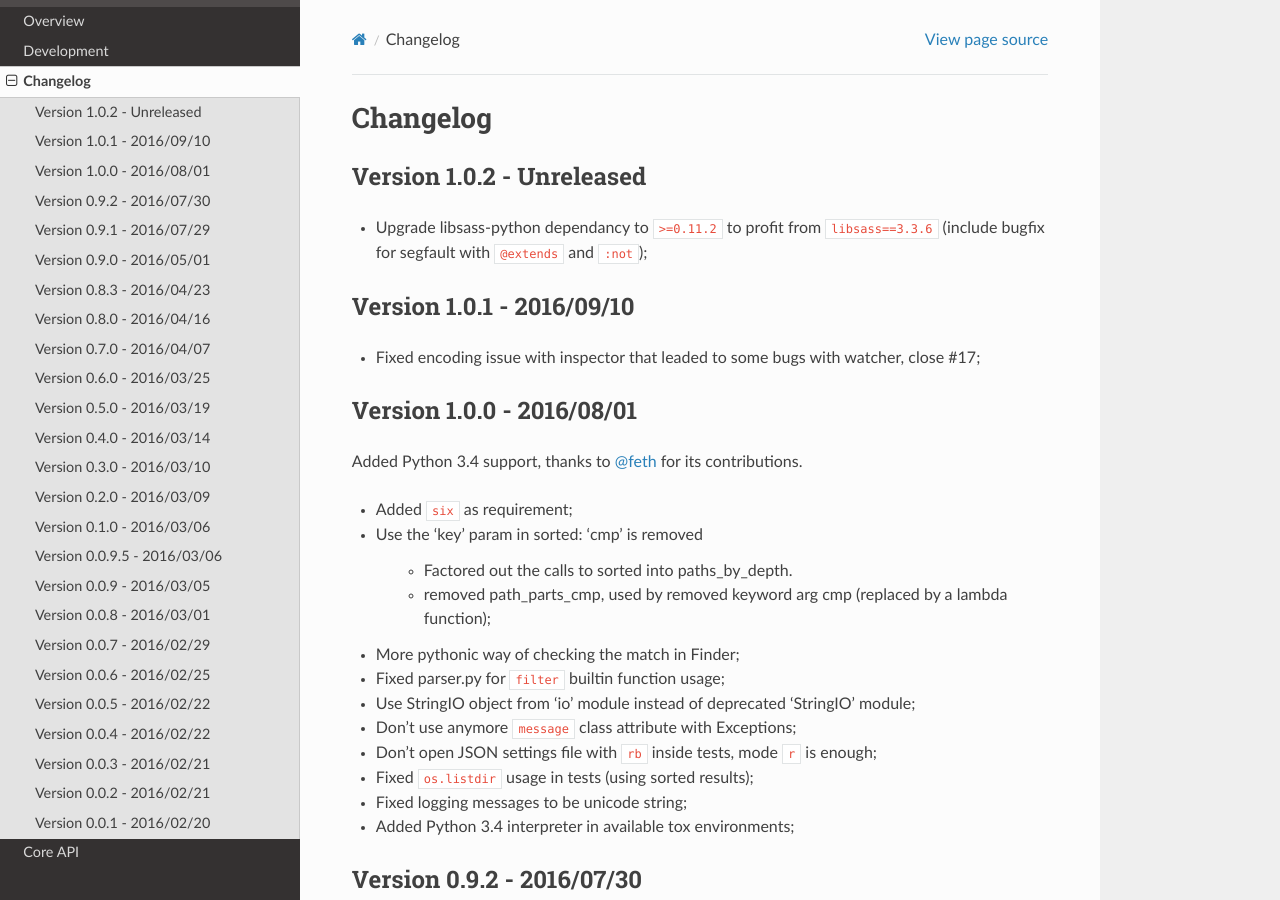
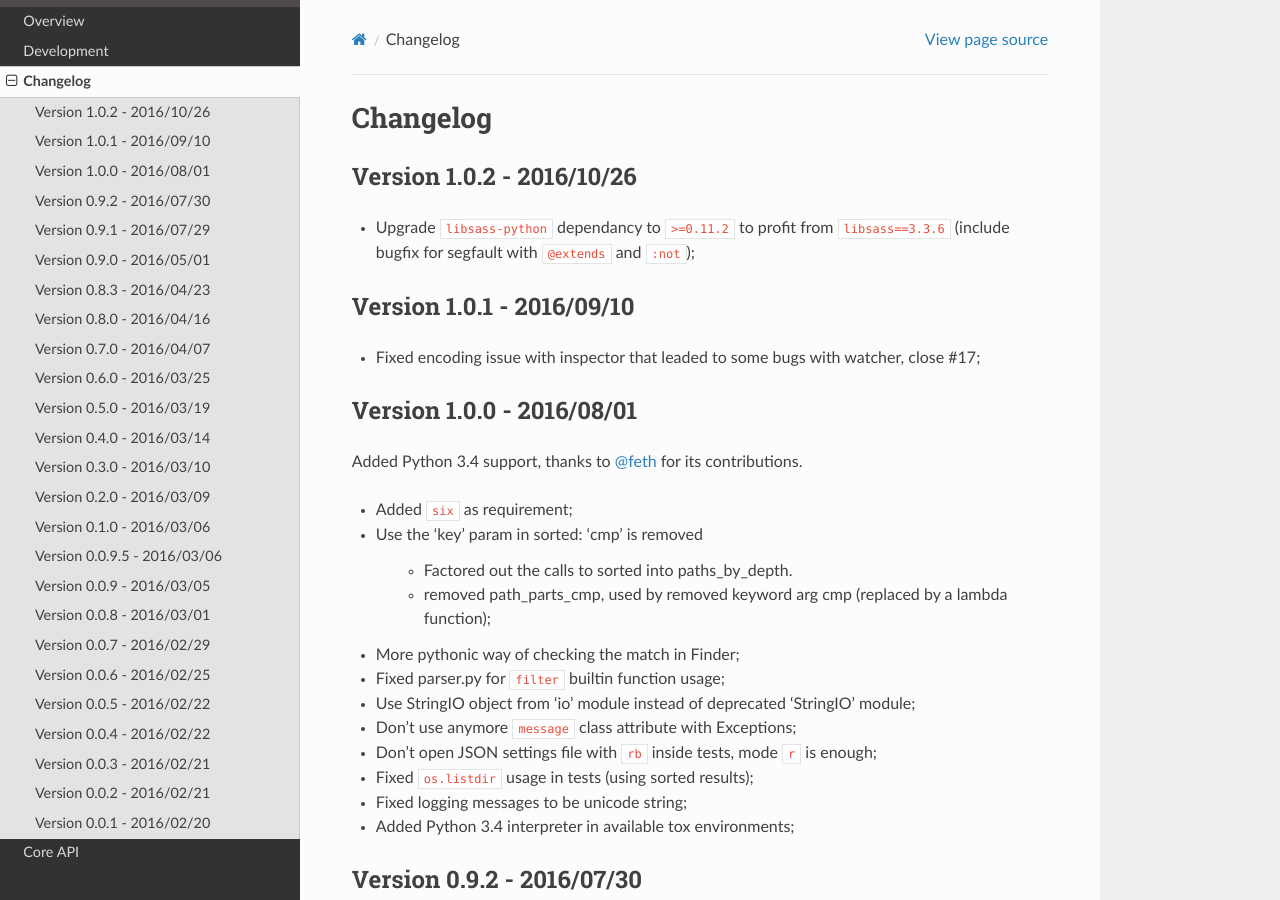
Before and after one commit to sveetch/boussole, a Sphinx documentation site: the page built from docs/changelog.rst, in a window 1280 px wide and 900 px high. Built offline with Sphinx 7.4.7 and the Read the Docs theme 2.0.0, drawn with Linux system fonts in a browser that asks for light colours.

Commit message:
Updated changelog

```diff
--- a/docs/changelog.rst
+++ b/docs/changelog.rst
@@ -5,10 +5,10 @@
 Changelog
 =========
 
-Version 1.0.2 - Unreleased
+Version 1.0.2 - 2016/10/26
 --------------------------
 
-* Upgrade libsass-python dependancy to ``>=0.11.2`` to profit from ``libsass==3.3.6`` (include bugfix for segfault with ``@extends`` and ``:not``);
+* Upgrade ``libsass-python`` dependancy to ``>=0.11.2`` to profit from ``libsass==3.3.6`` (include bugfix for segfault with ``@extends`` and ``:not``);
 
 Version 1.0.1 - 2016/09/10
 --------------------------
```
